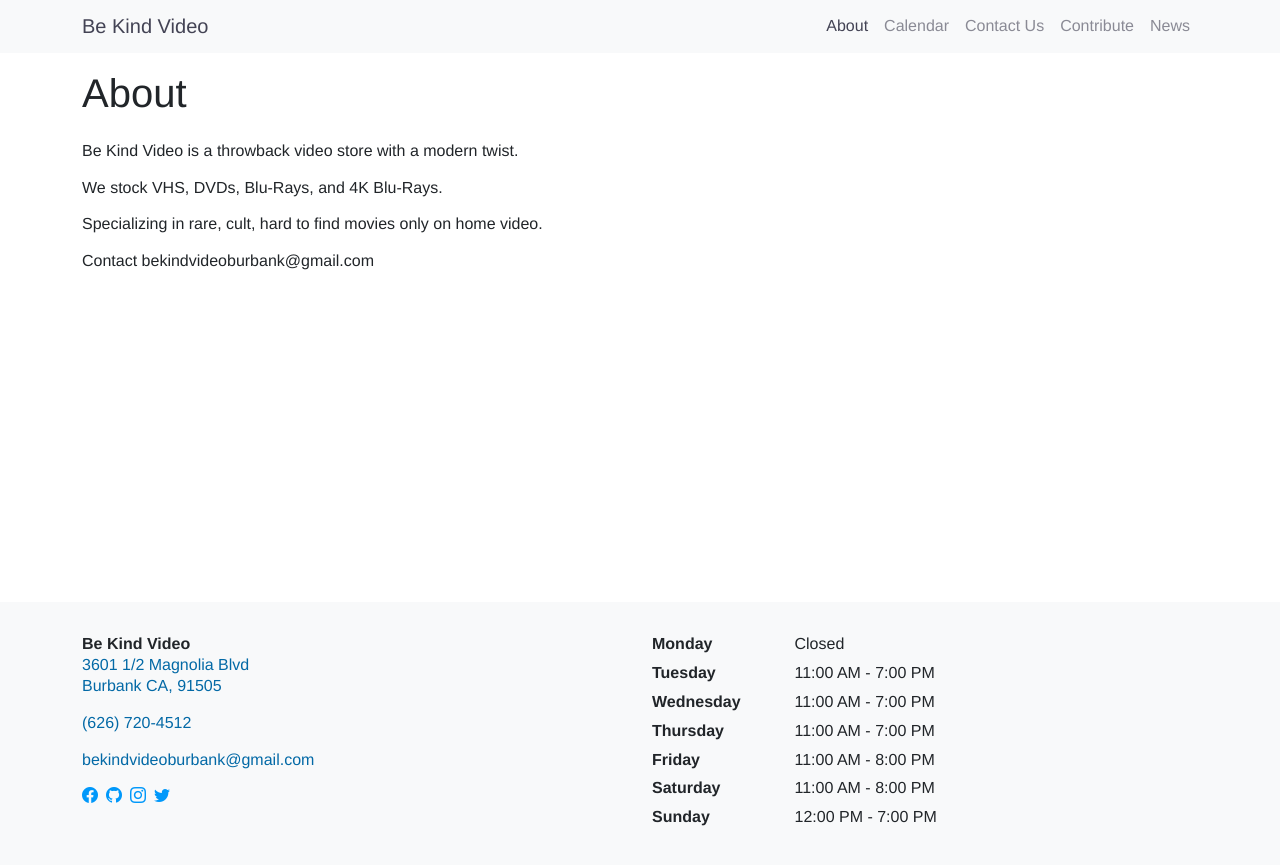
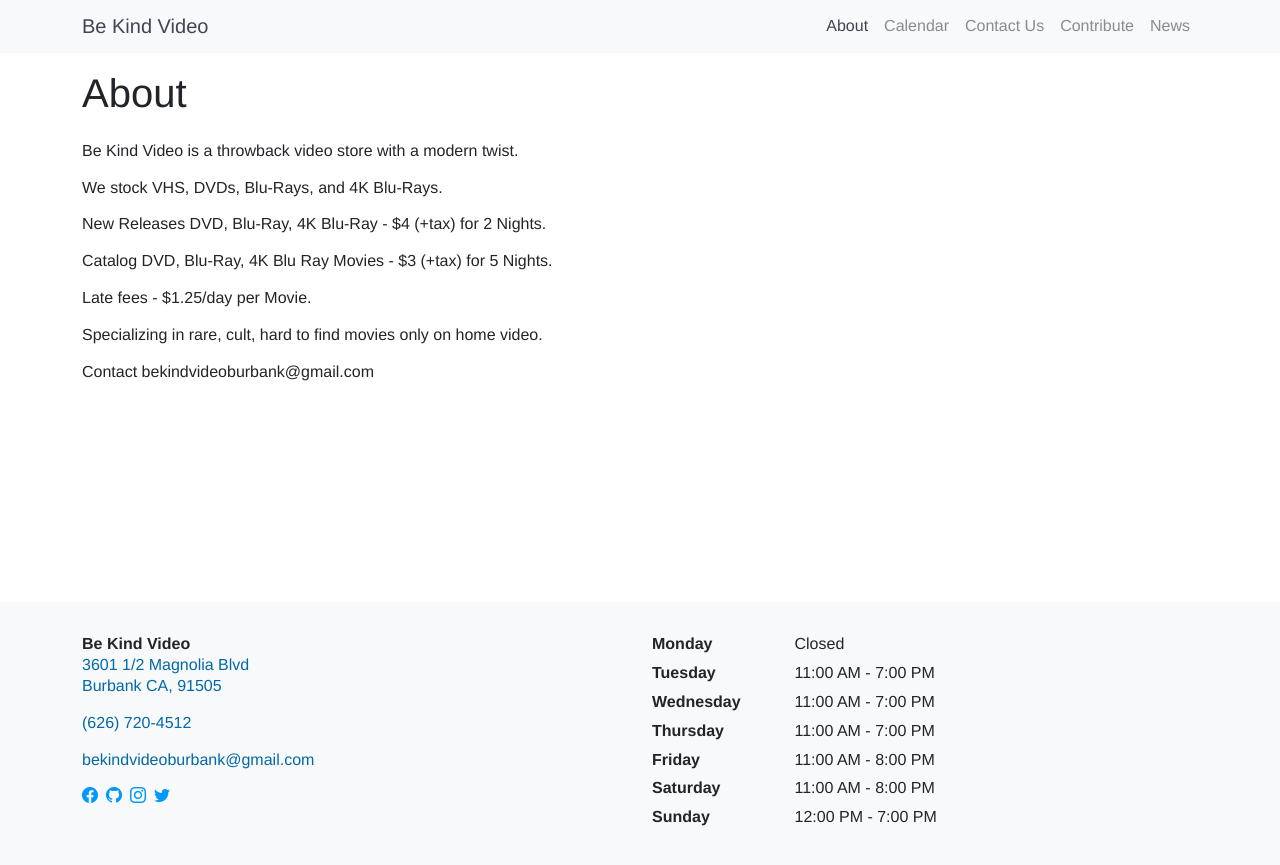
Before and after one commit to arenoir/be-kind-video, a Jekyll site: the page built from about.markdown, in a window 1280 px wide. Shown: the top 865 px of the page. Built offline with Jekyll 4.4.1, drawn with Linux system fonts in a browser that asks for light colours.

Commit message:
Update about.markdown
Added movie rental prices.

```diff
--- a/about.markdown
+++ b/about.markdown
@@ -8,6 +8,12 @@ Be Kind Video is a throwback video store with a modern twist.
 
 We stock VHS, DVDs, Blu-Rays, and 4K Blu-Rays.
 
+New Releases DVD, Blu-Ray, 4K Blu-Ray - $4 (+tax) for 2 Nights.
+
+Catalog DVD, Blu-Ray, 4K Blu Ray Movies - $3 (+tax) for 5 Nights.
+
+Late fees - $1.25/day per Movie.
+
 
 Specializing in rare, cult, hard to find movies only on home video.
 
```
